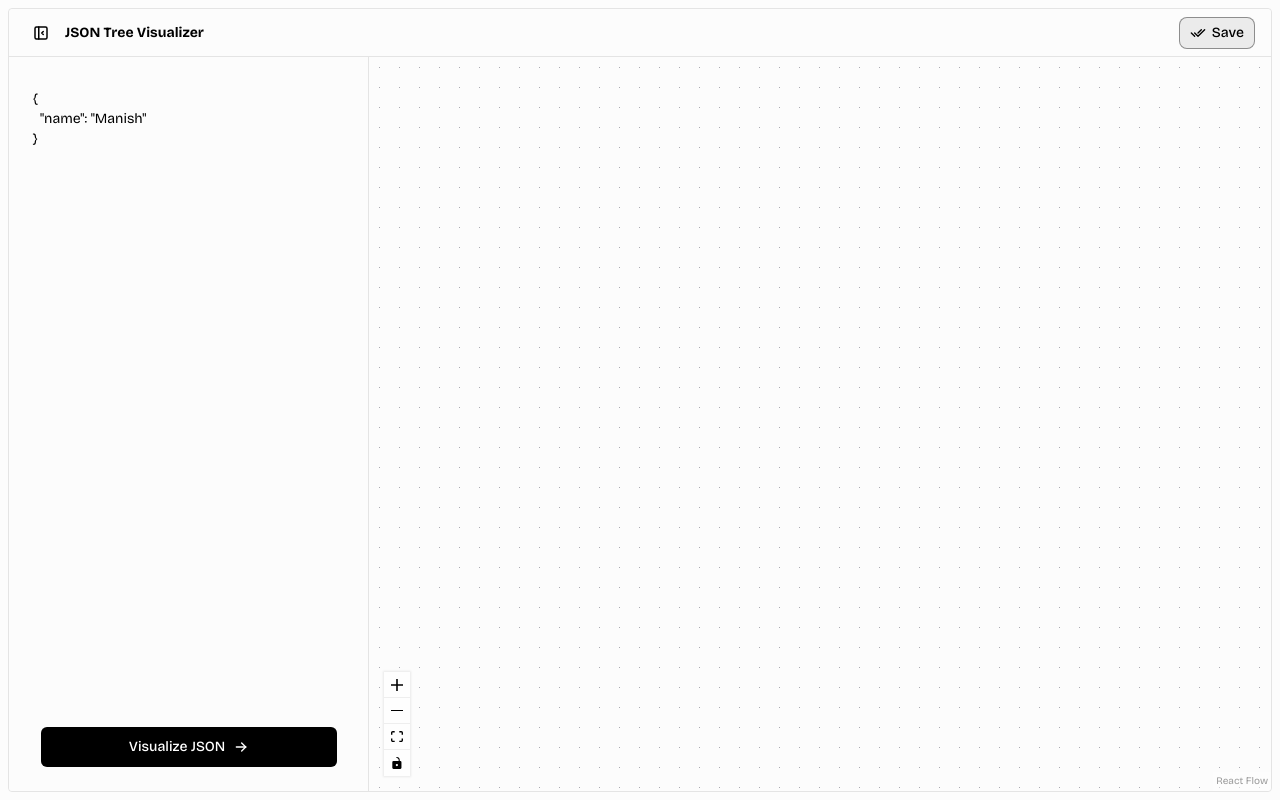
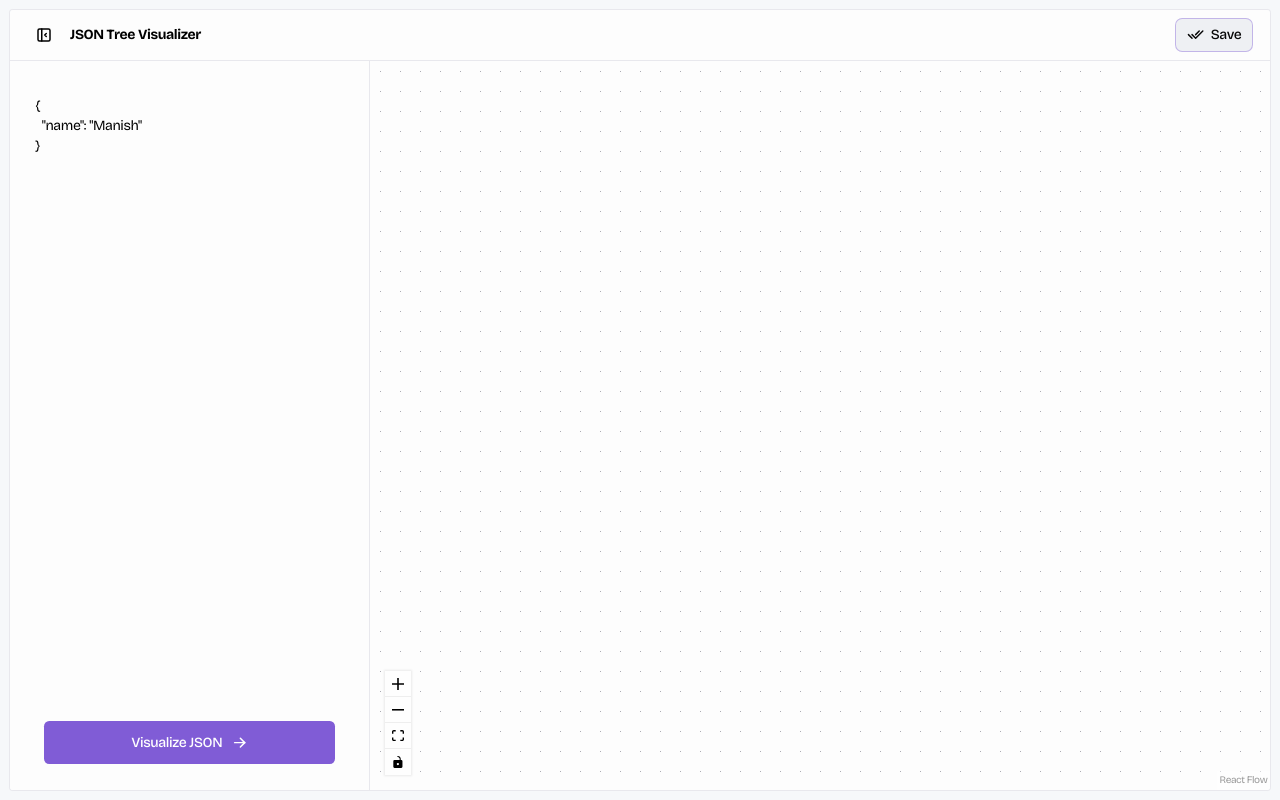
Before and after one commit to manish591/json-tree-visualizer, a React (Vite) app: page / in a window 1280 px wide. Built offline with nearby package versions, Linux system fonts and the light colour scheme.

Commit message:
updated theme

```diff
--- a/src/index.css
+++ b/src/index.css
@@ -4,31 +4,31 @@
 @custom-variant dark (&:is(.dark *));
 
 :root {
-  --background: oklch(0.9911 0 0);
+  --background: oklch(0.994 0 0);
   --foreground: oklch(0 0 0);
-  --card: oklch(1 0 0);
+  --card: oklch(0.994 0 0);
   --card-foreground: oklch(0 0 0);
   --popover: oklch(0.9911 0 0);
   --popover-foreground: oklch(0 0 0);
-  --primary: oklch(0 0 0);
+  --primary: oklch(0.5728 0.1796 293.5305);
   --primary-foreground: oklch(1 0 0);
-  --secondary: oklch(0.9401 0 0);
-  --secondary-foreground: oklch(0 0 0);
+  --secondary: oklch(0.9545 0.0046 258.3249);
+  --secondary-foreground: oklch(0.1344 0 0);
   --muted: oklch(0.9702 0 0);
   --muted-foreground: oklch(0.4386 0 0);
-  --accent: oklch(0.9401 0 0);
-  --accent-foreground: oklch(0 0 0);
-  --destructive: oklch(0.5217 0.2213 274.4571);
+  --accent: oklch(0.9458 0.017 267.7887);
+  --accent-foreground: oklch(0.5493 0.1191 258.6862);
+  --destructive: oklch(0.6303 0.117 19.5822);
   --destructive-foreground: oklch(1 0 0);
-  --border: oklch(0.9189 0 0);
+  --border: oklch(0.9324 0.0067 286.2691);
   --input: oklch(0.9401 0 0);
   --ring: oklch(0 0 0);
-  --chart-1: oklch(0.5874 0.2984 308.1264);
-  --chart-2: oklch(0.8414 0.251 139.2429);
-  --chart-3: oklch(0.7187 0 0);
-  --chart-4: oklch(0.9189 0 0);
+  --chart-1: oklch(0.6934 0.097 159.4605);
+  --chart-2: oklch(0.5728 0.1796 293.5305);
+  --chart-3: oklch(0.6954 0.1133 54.7779);
+  --chart-4: oklch(0.5931 0.1111 259.9969);
   --chart-5: oklch(0.559 0 0);
-  --sidebar: oklch(0.9911 0 0);
+  --sidebar: oklch(0.9782 0.0034 247.8578);
   --sidebar-foreground: oklch(0 0 0);
   --sidebar-primary: oklch(0 0 0);
   --sidebar-primary-foreground: oklch(1 0 0);
@@ -37,88 +37,88 @@
   --sidebar-border: oklch(0.9401 0 0);
   --sidebar-ring: oklch(0 0 0);
   --font-sans: 'Bricolage Grotesque', sans-serif;
-  --font-serif: Georgia, serif;
-  --font-mono: Geist Mono, monospace;
-  --radius: 0.5rem;
+  --font-serif: Lora, serif;
+  --font-mono: IBM Plex Mono, monospace;
+  --radius: 0.45rem;
   --shadow-x: 0px;
-  --shadow-y: 1px;
-  --shadow-blur: 2px;
+  --shadow-y: 2px;
+  --shadow-blur: 3px;
   --shadow-spread: 0px;
-  --shadow-opacity: 0.18;
+  --shadow-opacity: 0.16;
   --shadow-color: #1a1a1a;
-  --shadow-2xs: 0px 1px 2px 0px hsl(0 0% 10.1961% / 0.09);
-  --shadow-xs: 0px 1px 2px 0px hsl(0 0% 10.1961% / 0.09);
-  --shadow-sm: 0px 1px 2px 0px hsl(0 0% 10.1961% / 0.18),
-    0px 1px 2px -1px hsl(0 0% 10.1961% / 0.18);
-  --shadow: 0px 1px 2px 0px hsl(0 0% 10.1961% / 0.18),
-    0px 1px 2px -1px hsl(0 0% 10.1961% / 0.18);
-  --shadow-md: 0px 1px 2px 0px hsl(0 0% 10.1961% / 0.18),
-    0px 2px 4px -1px hsl(0 0% 10.1961% / 0.18);
-  --shadow-lg: 0px 1px 2px 0px hsl(0 0% 10.1961% / 0.18),
-    0px 4px 6px -1px hsl(0 0% 10.1961% / 0.18);
-  --shadow-xl: 0px 1px 2px 0px hsl(0 0% 10.1961% / 0.18),
-    0px 8px 10px -1px hsl(0 0% 10.1961% / 0.18);
-  --shadow-2xl: 0px 1px 2px 0px hsl(0 0% 10.1961% / 0.45);
-  --tracking-normal: 0em;
-  --spacing: 0.25rem;
+  --shadow-2xs: 0px 2px 3px 0px hsl(0 0% 10.1961% / 0.08);
+  --shadow-xs: 0px 2px 3px 0px hsl(0 0% 10.1961% / 0.08);
+  --shadow-sm: 0px 2px 3px 0px hsl(0 0% 10.1961% / 0.16),
+    0px 1px 2px -1px hsl(0 0% 10.1961% / 0.16);
+  --shadow: 0px 2px 3px 0px hsl(0 0% 10.1961% / 0.16),
+    0px 1px 2px -1px hsl(0 0% 10.1961% / 0.16);
+  --shadow-md: 0px 2px 3px 0px hsl(0 0% 10.1961% / 0.16),
+    0px 2px 4px -1px hsl(0 0% 10.1961% / 0.16);
+  --shadow-lg: 0px 2px 3px 0px hsl(0 0% 10.1961% / 0.16),
+    0px 4px 6px -1px hsl(0 0% 10.1961% / 0.16);
+  --shadow-xl: 0px 2px 3px 0px hsl(0 0% 10.1961% / 0.16),
+    0px 8px 10px -1px hsl(0 0% 10.1961% / 0.16);
+  --shadow-2xl: 0px 2px 3px 0px hsl(0 0% 10.1961% / 0.4);
+  --tracking-normal: -0.025em;
+  --spacing: 0.27rem;
 }
 
 .dark {
-  --background: oklch(0 0 0);
-  --foreground: oklch(1 0 0);
-  --card: oklch(0.2163 0.0025 145.4898);
-  --card-foreground: oklch(1 0 0);
-  --popover: oklch(0.2163 0.0025 145.4898);
-  --popover-foreground: oklch(1 0 0);
-  --primary: oklch(1 0 0);
-  --primary-foreground: oklch(0 0 0);
-  --secondary: oklch(0.252 0 0);
-  --secondary-foreground: oklch(1 0 0);
-  --muted: oklch(0.2308 0 0);
-  --muted-foreground: oklch(0.7187 0 0);
-  --accent: oklch(0.3211 0 0);
-  --accent-foreground: oklch(1 0 0);
-  --destructive: oklch(0.5731 0.2363 275.9502);
-  --destructive-foreground: oklch(0 0 0);
-  --border: oklch(0.2603 0 0);
-  --input: oklch(0.3211 0 0);
-  --ring: oklch(0.7187 0 0);
-  --chart-1: oklch(0.5874 0.2984 308.1264);
-  --chart-2: oklch(0.8587 0.2527 137.6339);
-  --chart-3: oklch(0.559 0 0);
-  --chart-4: oklch(0.4386 0 0);
-  --chart-5: oklch(0.9189 0 0);
-  --sidebar: oklch(0.2163 0.0025 145.4898);
-  --sidebar-foreground: oklch(1 0 0);
-  --sidebar-primary: oklch(1 0 0);
-  --sidebar-primary-foreground: oklch(0 0 0);
-  --sidebar-accent: oklch(0.3211 0 0);
-  --sidebar-accent-foreground: oklch(1 0 0);
-  --sidebar-border: oklch(0.3211 0 0);
-  --sidebar-ring: oklch(0.7187 0 0);
+  --background: oklch(0.223 0.0038 286.084);
+  --foreground: oklch(0.9551 0 0);
+  --card: oklch(0.2601 0.004 264.4973);
+  --card-foreground: oklch(0.9551 0 0);
+  --popover: oklch(0.2601 0.004 264.4973);
+  --popover-foreground: oklch(0.9551 0 0);
+  --primary: oklch(0.6568 0.1425 295.5098);
+  --primary-foreground: oklch(1 0 0);
+  --secondary: oklch(0.2977 0.0073 274.7211);
+  --secondary-foreground: oklch(0.9551 0 0);
+  --muted: oklch(0.2977 0.0073 274.7211);
+  --muted-foreground: oklch(0.7058 0 0);
+  --accent: oklch(0.284 0.022 262.4967);
+  --accent-foreground: oklch(0.7848 0.0705 246.1549);
+  --destructive: oklch(0.7233 0.0992 19.7695);
+  --destructive-foreground: oklch(1 0 0);
+  --border: oklch(0.3321 0.006 258.3511);
+  --input: oklch(0.3321 0.006 258.3511);
+  --ring: oklch(0.6568 0.1425 295.5098);
+  --chart-1: oklch(0.7376 0.1185 154.3686);
+  --chart-2: oklch(0.6568 0.1425 295.5098);
+  --chart-3: oklch(0.8241 0.0617 18.4835);
+  --chart-4: oklch(0.6864 0.0946 260.2516);
+  --chart-5: oklch(0.7058 0 0);
+  --sidebar: oklch(0.2138 0.0019 286.2347);
+  --sidebar-foreground: oklch(0.9551 0 0);
+  --sidebar-primary: oklch(0.6568 0.1425 295.5098);
+  --sidebar-primary-foreground: oklch(1 0 0);
+  --sidebar-accent: oklch(0.2977 0.0073 274.7211);
+  --sidebar-accent-foreground: oklch(0.6568 0.1425 295.5098);
+  --sidebar-border: oklch(0.3321 0.006 258.3511);
+  --sidebar-ring: oklch(0.6568 0.1425 295.5098);
   --font-sans: 'Bricolage Grotesque', sans-serif;
-  --font-serif: Georgia, serif;
-  --font-mono: Geist Mono, monospace;
-  --radius: 0.5rem;
+  --font-serif: Lora, serif;
+  --font-mono: IBM Plex Mono, monospace;
+  --radius: 0.45rem;
   --shadow-x: 0px;
-  --shadow-y: 1px;
-  --shadow-blur: 2px;
+  --shadow-y: 2px;
+  --shadow-blur: 3px;
   --shadow-spread: 0px;
-  --shadow-opacity: 0.18;
+  --shadow-opacity: 0.16;
   --shadow-color: #1a1a1a;
-  --shadow-2xs: 0px 1px 2px 0px hsl(0 0% 10.1961% / 0.09);
-  --shadow-xs: 0px 1px 2px 0px hsl(0 0% 10.1961% / 0.09);
-  --shadow-sm: 0px 1px 2px 0px hsl(0 0% 10.1961% / 0.18),
-    0px 1px 2px -1px hsl(0 0% 10.1961% / 0.18);
-  --shadow: 0px 1px 2px 0px hsl(0 0% 10.1961% / 0.18),
-    0px 1px 2px -1px hsl(0 0% 10.1961% / 0.18);
-  --shadow-md: 0px 1px 2px 0px hsl(0 0% 10.1961% / 0.18),
-    0px 2px 4px -1px hsl(0 0% 10.1961% / 0.18);
-  --shadow-lg: 0px 1px 2px 0px hsl(0 0% 10.1961% / 0.18),
-    0px 4px 6px -1px hsl(0 0% 10.1961% / 0.18);
-  --shadow-xl: 0px 1px 2px 0px hsl(0 0% 10.1961% / 0.18),
-    0px 8px 10px -1px hsl(0 0% 10.1961% / 0.18);
-  --shadow-2xl: 0px 1px 2px 0px hsl(0 0% 10.1961% / 0.45);
+  --shadow-2xs: 0px 2px 3px 0px hsl(0 0% 10.1961% / 0.08);
+  --shadow-xs: 0px 2px 3px 0px hsl(0 0% 10.1961% / 0.08);
+  --shadow-sm: 0px 2px 3px 0px hsl(0 0% 10.1961% / 0.16),
+    0px 1px 2px -1px hsl(0 0% 10.1961% / 0.16);
+  --shadow: 0px 2px 3px 0px hsl(0 0% 10.1961% / 0.16),
+    0px 1px 2px -1px hsl(0 0% 10.1961% / 0.16);
+  --shadow-md: 0px 2px 3px 0px hsl(0 0% 10.1961% / 0.16),
+    0px 2px 4px -1px hsl(0 0% 10.1961% / 0.16);
+  --shadow-lg: 0px 2px 3px 0px hsl(0 0% 10.1961% / 0.16),
+    0px 4px 6px -1px hsl(0 0% 10.1961% / 0.16);
+  --shadow-xl: 0px 2px 3px 0px hsl(0 0% 10.1961% / 0.16),
+    0px 8px 10px -1px hsl(0 0% 10.1961% / 0.16);
+  --shadow-2xl: 0px 2px 3px 0px hsl(0 0% 10.1961% / 0.4);
 }
 
 @theme inline {
@@ -172,21 +172,22 @@
   --shadow-lg: var(--shadow-lg);
   --shadow-xl: var(--shadow-xl);
   --shadow-2xl: var(--shadow-2xl);
+
+  --tracking-tighter: calc(var(--tracking-normal) - 0.05em);
+  --tracking-tight: calc(var(--tracking-normal) - 0.025em);
+  --tracking-normal: var(--tracking-normal);
+  --tracking-wide: calc(var(--tracking-normal) + 0.025em);
+  --tracking-wider: calc(var(--tracking-normal) + 0.05em);
+  --tracking-widest: calc(var(--tracking-normal) + 0.1em);
+}
+
+body {
+  letter-spacing: var(--tracking-normal);
 }
 
 @layer base {
   * {
-    @apply border-border;
-  }
-
-  body {
-    @apply bg-background text-foreground font-sans;
-  }
-}
-
-@layer base {
-  * {
-    @apply border-border outline-ring/50;
+    @apply border-border outline-ring/50 font-sans;
   }
   body {
     @apply bg-background text-foreground;
```
